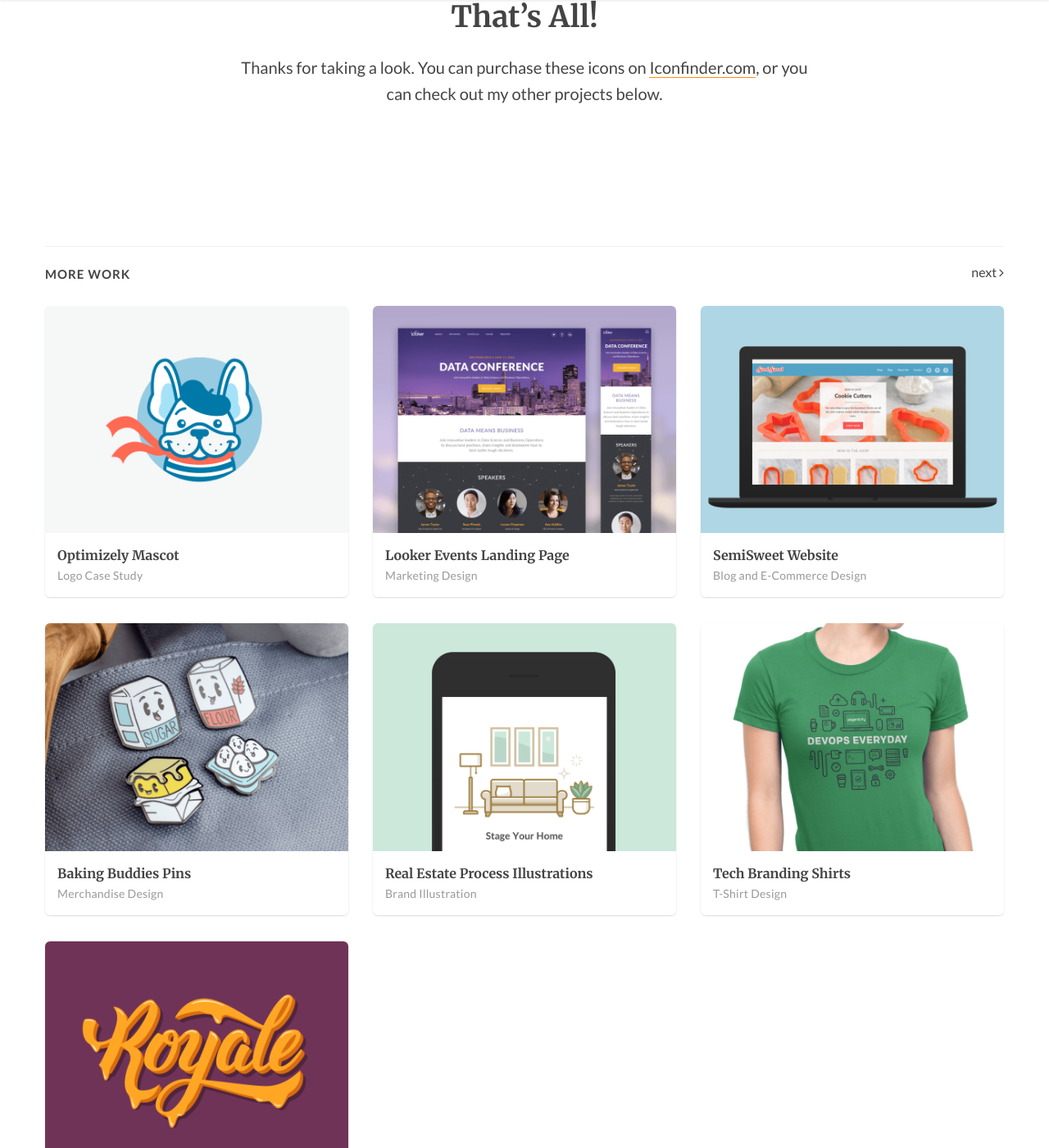
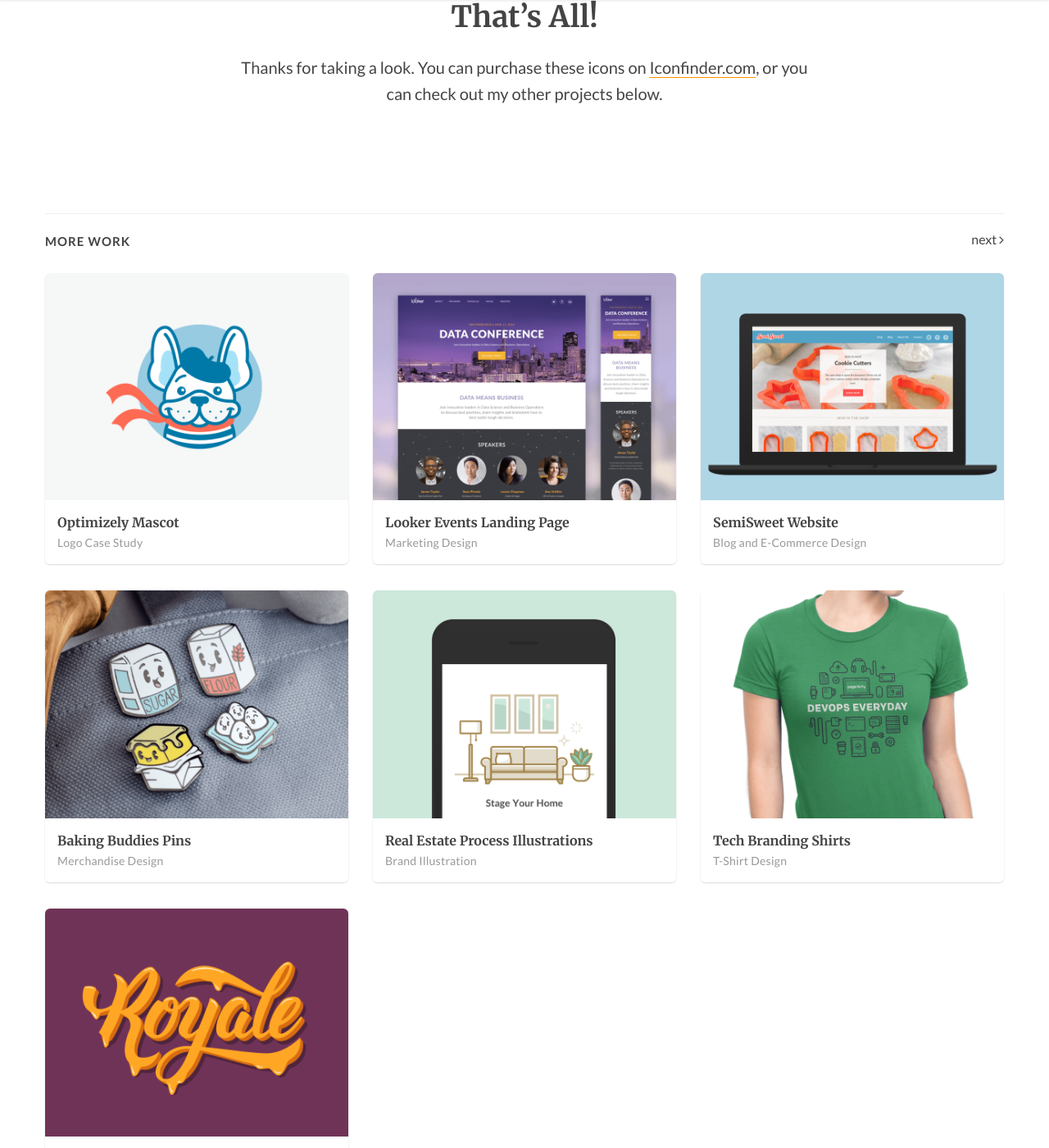
Before and after one commit to btamps/btamps.github.io, a Jekyll site: the page built from _posts/2016-04-27-cooper-icons.markdown, in a window 1280 px wide and 1400 px high, scrolled down 4541 px. Shown: the whole window at 82% size. Built offline with Jekyll 4.4.1, drawn with Linux system fonts in a browser that asks for light colours; nearby versions of some CDN libraries.

Commit message:
removed margin on .workbox

```diff
--- a/_sass/_detail-page.scss
+++ b/_sass/_detail-page.scss
@@ -120,6 +120,10 @@
   }
 }
 
+.post .workbox {
+  margin-top: 0;
+}
+
 .more-work {
   width: 100%;
   overflow: hidden;
```
